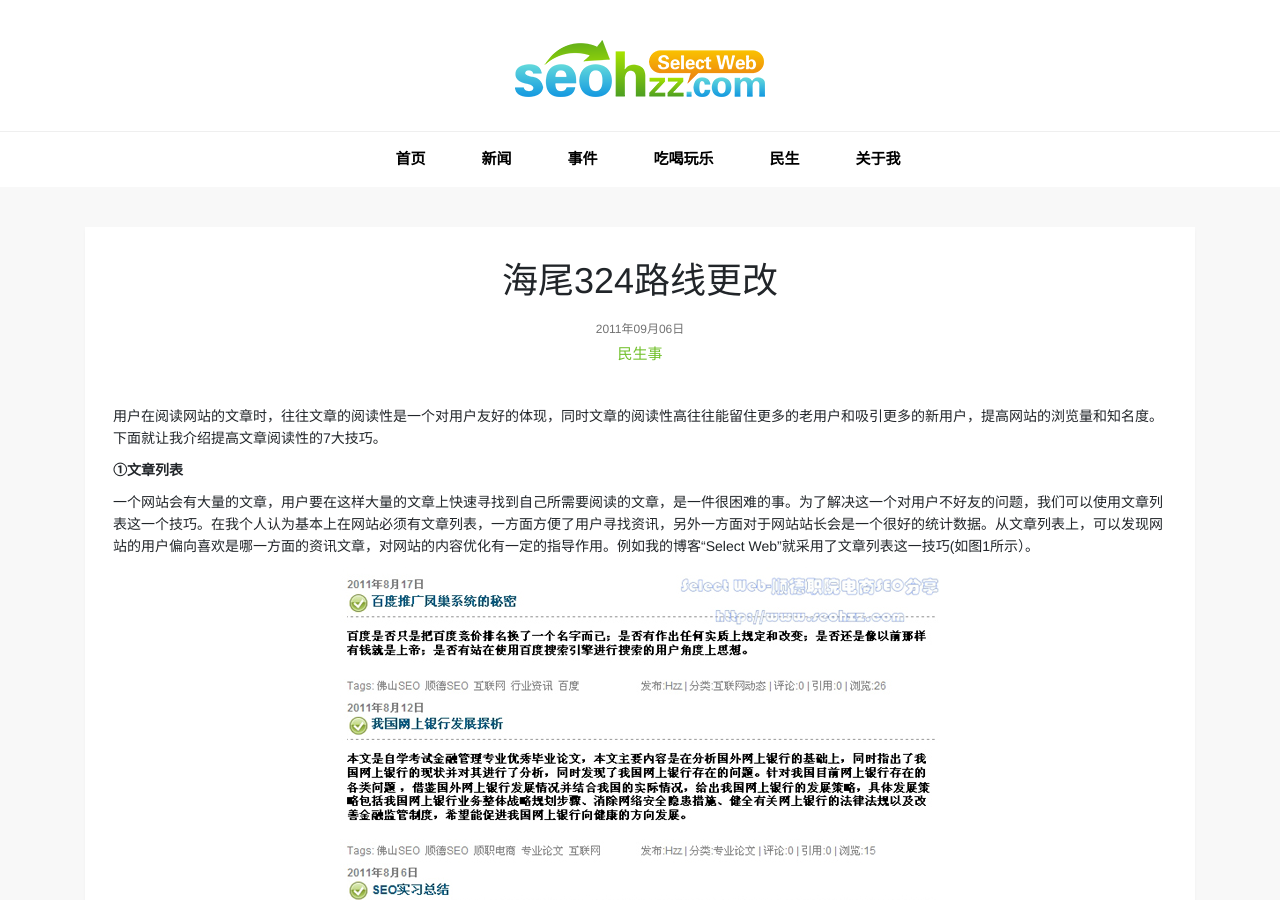
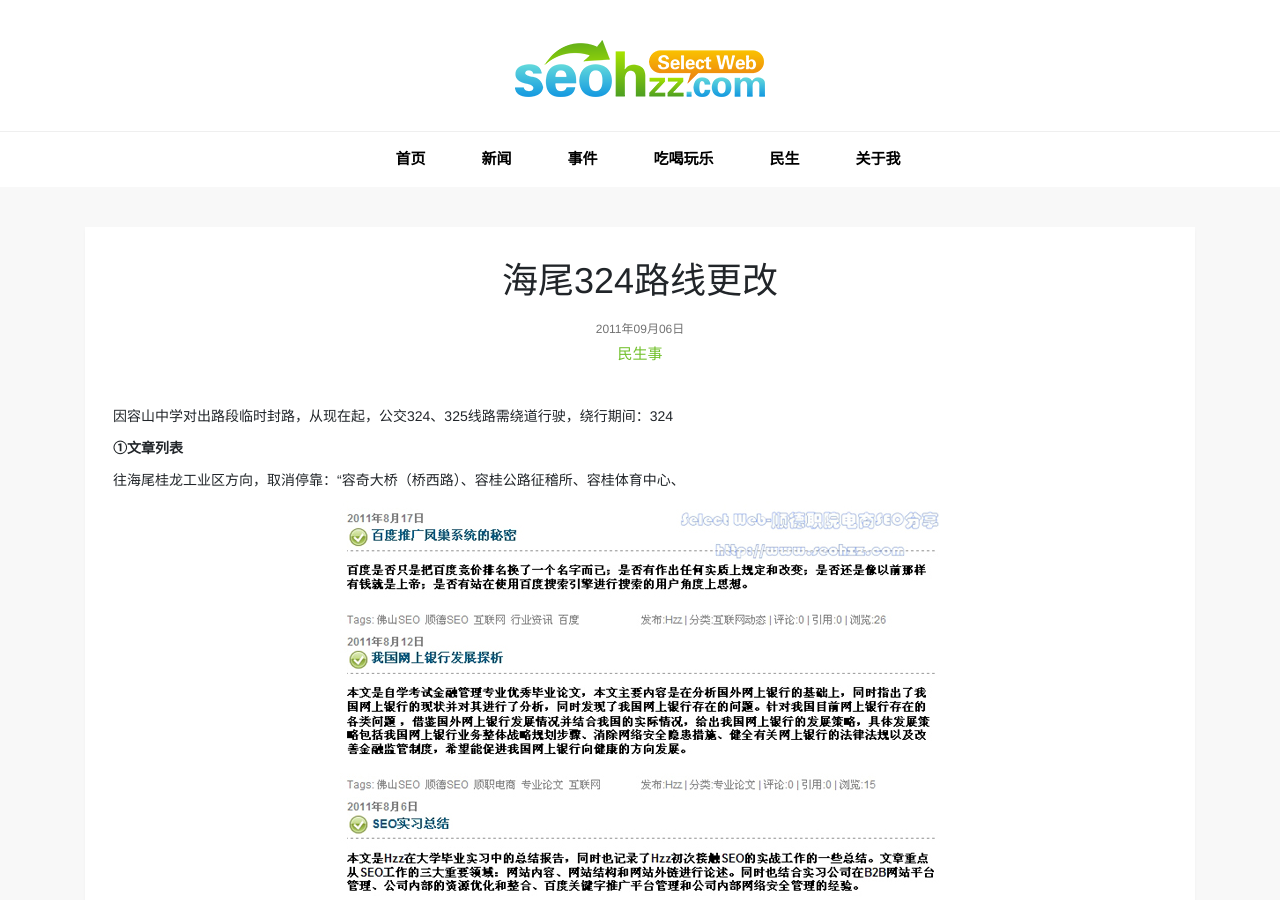
Before and after one commit to Catbabe/Catbabe.github.io, a Jekyll site: the page built from ueo/_posts/2011-09-06-web-read-skill.html, in a window 1280 px wide and 900 px high. Built offline with Jekyll 4.4.1, drawn with Linux system fonts in a browser that asks for light colours.

Commit message:
Update 2011-09-06-web-read-skill.html

```diff
--- a/ueo/_posts/2011-09-06-web-read-skill.html
+++ b/ueo/_posts/2011-09-06-web-read-skill.html
@@ -7,9 +7,9 @@ title: 海尾324路线更改
 keywords: 民生事
 description: 海尾324路线更改，需绕道行驶。
 ---
-<p>用户在阅读网站的文章时，往往文章的阅读性是一个对用户友好的体现，同时文章的阅读性高往往能留住更多的老用户和吸引更多的新用户，提高网站的浏览量和知名度。下面就让我介绍提高文章阅读性的7大技巧。</p>
+<p>因容山中学对出路段临时封路，从现在起，公交324、325线路需绕道行驶，绕行期间：324</p>
 <p><b>①文章列表</b></p>
-<p>一个网站会有大量的文章，用户要在这样大量的文章上快速寻找到自己所需要阅读的文章，是一件很困难的事。为了解决这一个对用户不好友的问题，我们可以使用文章列表这一个技巧。在我个人认为基本上在网站必须有文章列表，一方面方便了用户寻找资讯，另外一方面对于网站站长会是一个很好的统计数据。从文章列表上，可以发现网站的用户偏向喜欢是哪一方面的资讯文章，对网站的内容优化有一定的指导作用。例如我的博客&ldquo;Select Web&rdquo;就采用了文章列表这一技巧(如图1所示）。</p>
+<p>往海尾桂龙工业区方向，取消停靠：“容奇大桥（桥西路）、容桂公路征稽所、容桂体育中心、</p>
 <p align="center"><img class="img-fluid" alt="Select Web文章列表" src="{{ site.url }}/images/ueo/web-read-skill-1.jpg"></p>
 <p align="center">图1&nbsp;&nbsp;&nbsp; Select Web文章列表</p>
 <p><b>②文章格式</b></p>
```
